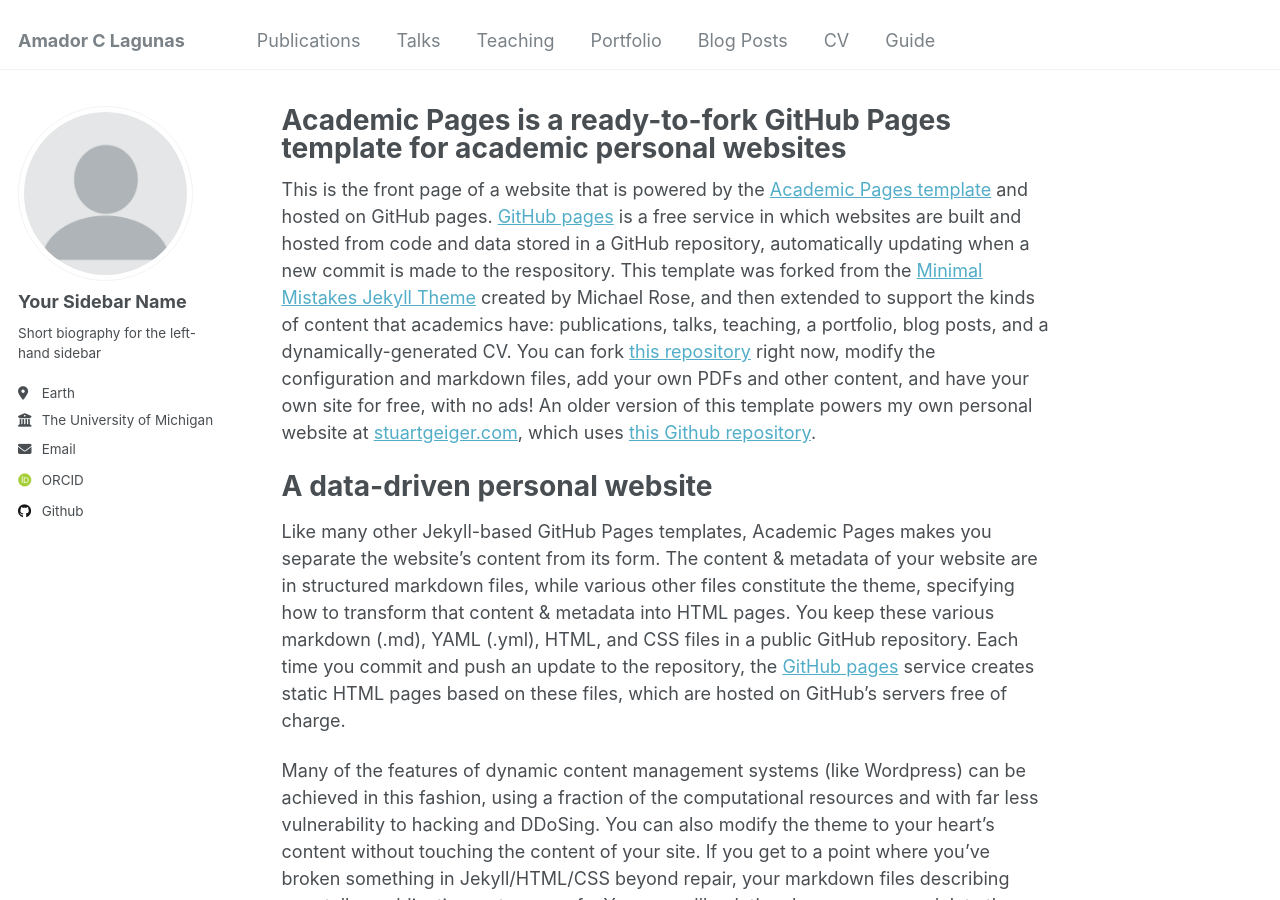
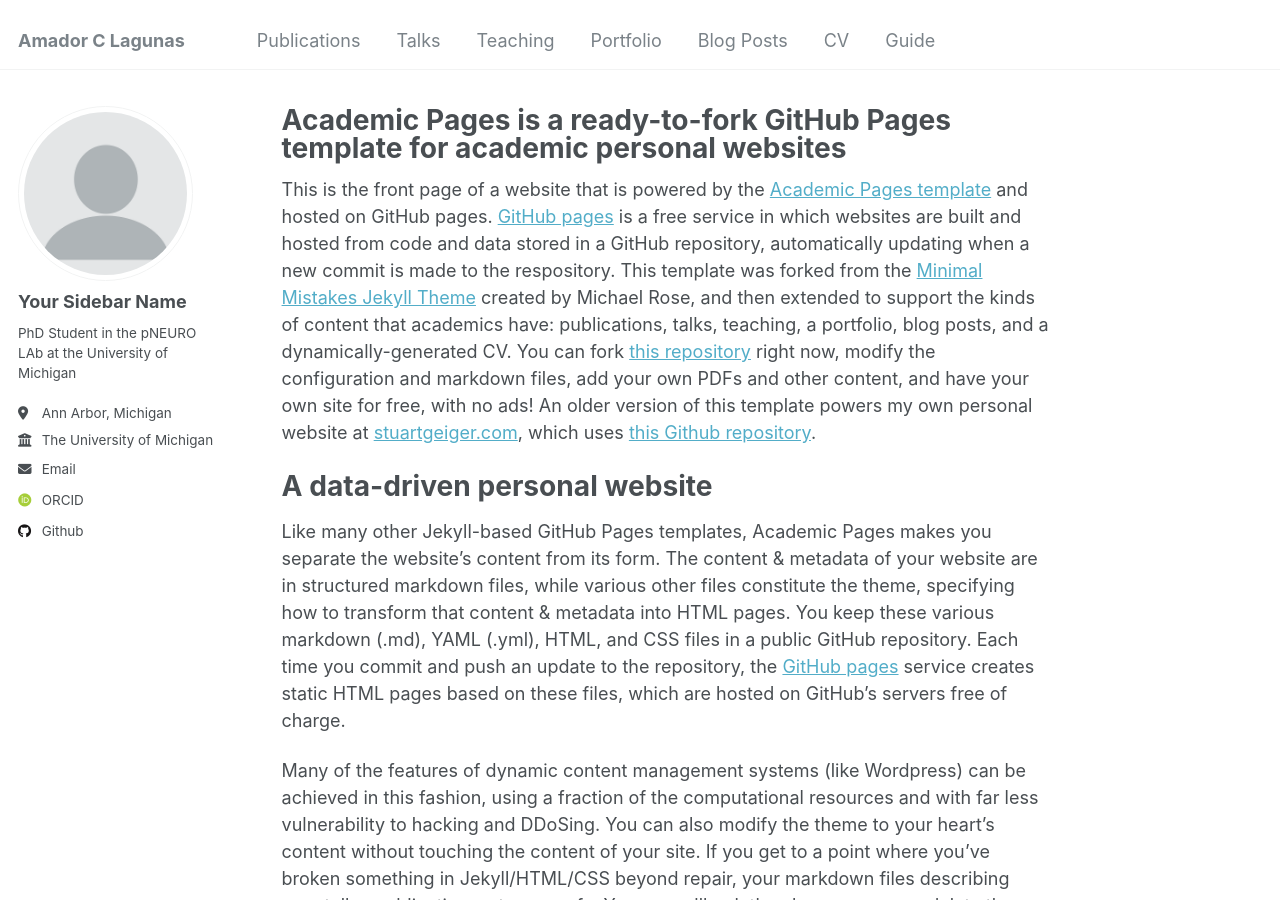
Before and after one commit to AmadorCLagunas/AmadorCLagunas.github.io, a Jekyll site: the page built from _pages/about.md, in a window 1280 px wide and 900 px high. Built offline with Jekyll 4.4.1, drawn with Linux system fonts in a browser that asks for light colours; some web fonts are replaced.

Commit message:
Update _config.yml

```diff
--- a/_config.yml
+++ b/_config.yml
@@ -11,10 +11,10 @@ locale                   : "en-US"
 title                    : "Amador C Lagunas"
 title_separator          : "-"
 name                     : &name "Amador C Lagunas"
-description              : &description "PhD Student in the pNEURO LAb at the University of Michigan"
+description              : #&description "PhD Student in the pNEURO LAb at the University of Michigan"
 url                      : https://amadorclagunas.github.io # the base hostname & protocol for your site e.g. "https://mmistakes.github.io"
 baseurl                  : "" # the subpath of your site, e.g. "/blog"
-repository               : "amadorclagunas/academicpages.github.io"
+repository               : "amadorclagunas/amadorclagunas.github.io"
 
 # Site Author - The following control what appear as part of the author content on the side bar.
 #               If a field is blank the icon and link will not appear, otherwise it will be shown.
@@ -24,8 +24,8 @@ author:
   avatar           : "profile.png"
   name             : "Your Sidebar Name"
   pronouns         : # example: "she/her"
-  bio              : "Short biography for the left-hand sidebar"
-  location         : "Earth"
+  bio              : "PhD Student in the pNEURO LAb at the University of Michigan"
+  location         : "Ann Arbor, Michigan"
   employer         : "The University of Michigan"
   uri              : # URL
   email            : "lagunas@umich.edu"
```
